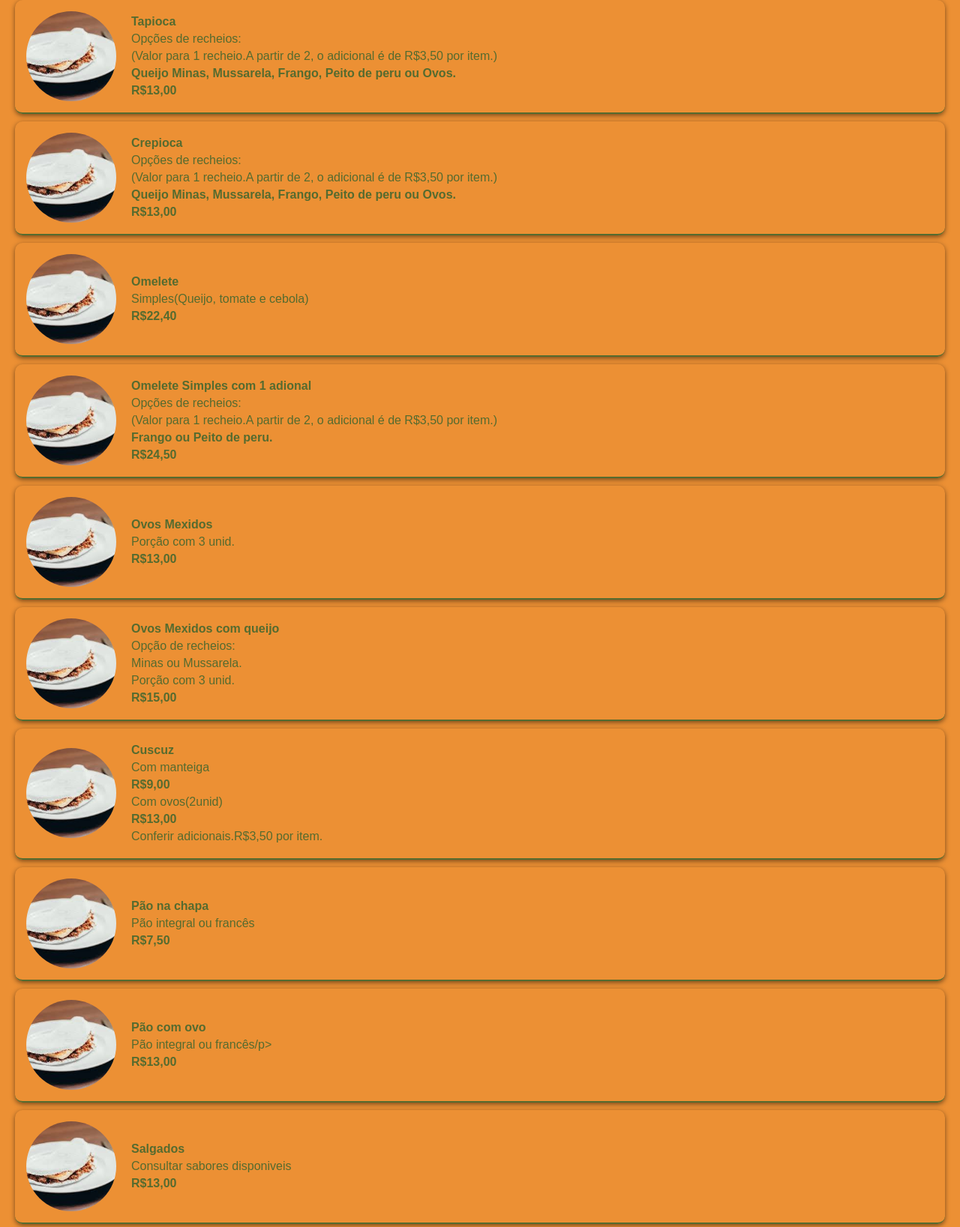
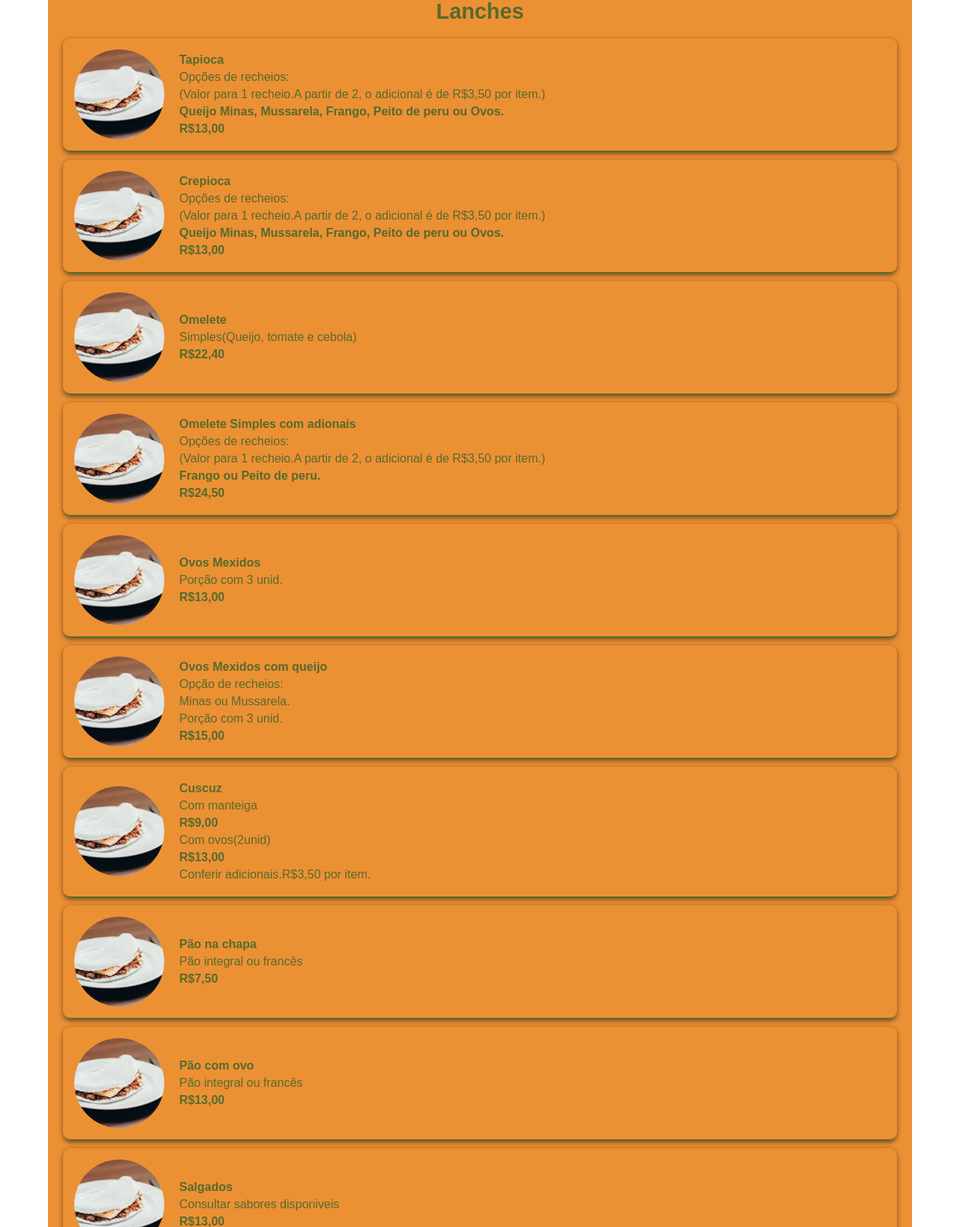
Before and after one commit to lucasdantaas/manga, a Flask app: page / in a window 1280 px wide. Shown: the part 1494-3131 px from the top of the page at 75% size. Run offline with Flask 3, Linux system fonts and the light colour scheme.

Commit message:
Add files via upload

```diff
--- a/src/static/css/index.css
+++ b/src/static/css/index.css
@@ -3,15 +3,11 @@ body {
     background-color: white;
     font-family: Arial, sans-serif;
     margin: 0;
-    padding: 0;
+    padding: 5vw;
 }
 
 
-.conteudo{
-    width: 100%;
-    height: auto;
 
-}
 
 .img{
     width: 100%;
@@ -168,7 +164,7 @@ body {
     width: 90%;
     align-items: center;
     border-radius: 10px;
-    margin:10px 5px;
+    margin: 10px 0;
     padding: 15px;
     box-shadow: 0 2px 6px rgba(0, 0, 0, 0.5);
     border-bottom: 3px solid #556b2f;
--- a/src/templates/index.html
+++ b/src/templates/index.html
@@ -102,7 +102,7 @@
              <div class="produto2">
                 <img src="src/static/image/tapioca.jpeg" alt="" class="img-produto">
                 <div class="legenda2">
-                    <strong><p>Omelete Simples com 1 adional</p></strong>
+                    <strong><p>Omelete Simples com adionais</p></strong>
                     <p>Opções de recheios:</p>
                     <p>(Valor para 1 recheio.A partir de 2, o adicional é de R$3,50 por item.)</p>
                     <strong><p>Frango ou Peito de peru.</p></strong>
@@ -150,7 +150,7 @@
                 <img src="src/static/image/tapioca.jpeg" alt="" class="img-produto">
                 <div class="legenda2">
                     <strong><p>Pão com ovo</p></strong>
-                    <p>Pão integral ou francês/p>
+                    <p>Pão integral ou francês</p>
                     <strong><p>R$13,00</p></strong>
                 </div>
             </div>
@@ -173,7 +173,7 @@
             <div class="produto2">
                 <img src="src/static/image/tapioca.jpeg" alt="" class="img-produto">
                 <div class="legenda2">
-                    <strong><p>Pão de queijo (5 unid)</p></strong>
+                    <strong><p>Pão de queijo(5 unid)</p></strong>
                     <strong><p>R$7,00</p></strong>
                 </div>
             </div>
```
